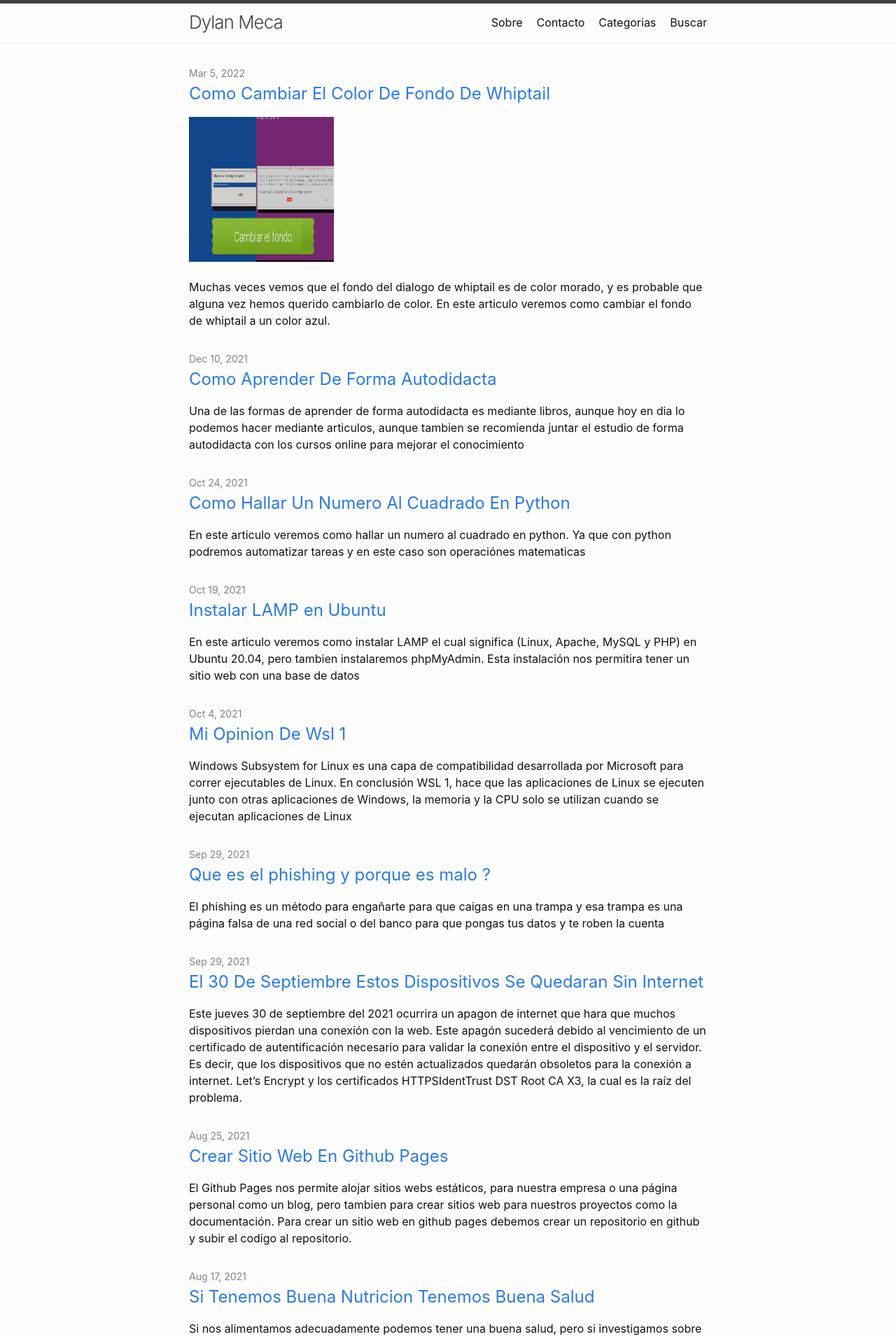
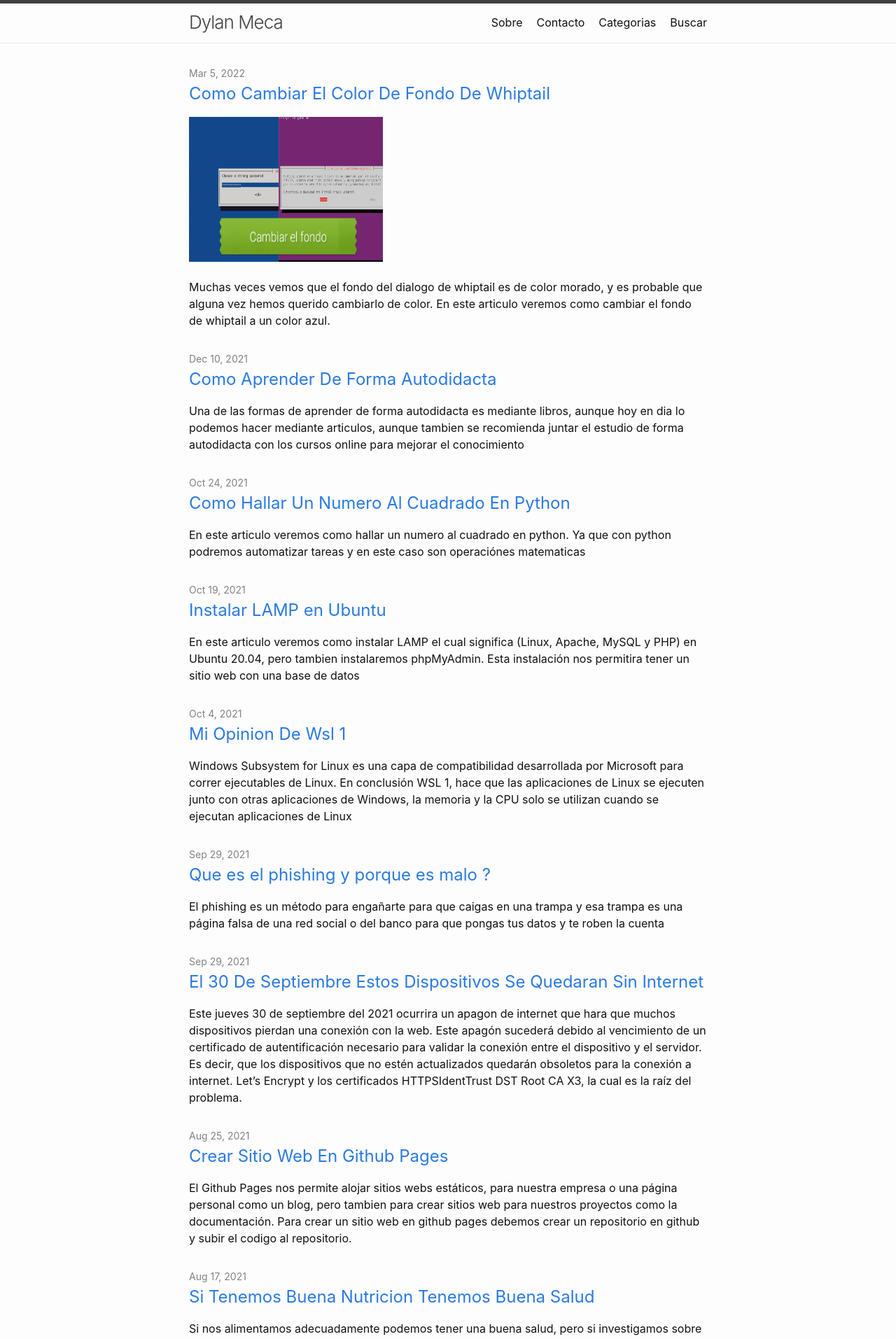
Before and after one commit to dylanmeca/dylanmeca.github.io, a Jekyll site: the page built from index.html, in a window 1280 px wide. Shown: the top 1913 px of the page at 70% size. Built offline with Jekyll 4.4.1, drawn with Linux system fonts in a browser that asks for light colours; the list of posts is cut into pages by our own code.

Commit message:
Update home.html

```diff
--- a/_layouts/home.html
+++ b/_layouts/home.html
@@ -32,7 +32,7 @@ layout: default
           </a>
         </h3>
         {%- if post.img -%}
-            <img src="{{ post.img | escape }}" width="207px" height="207px">
+            <img src="{{ post.img | escape }}" width="277px" height="207px">
             <br /><br />
         {%- endif -%}
         {{ post.description | escape }}
```
